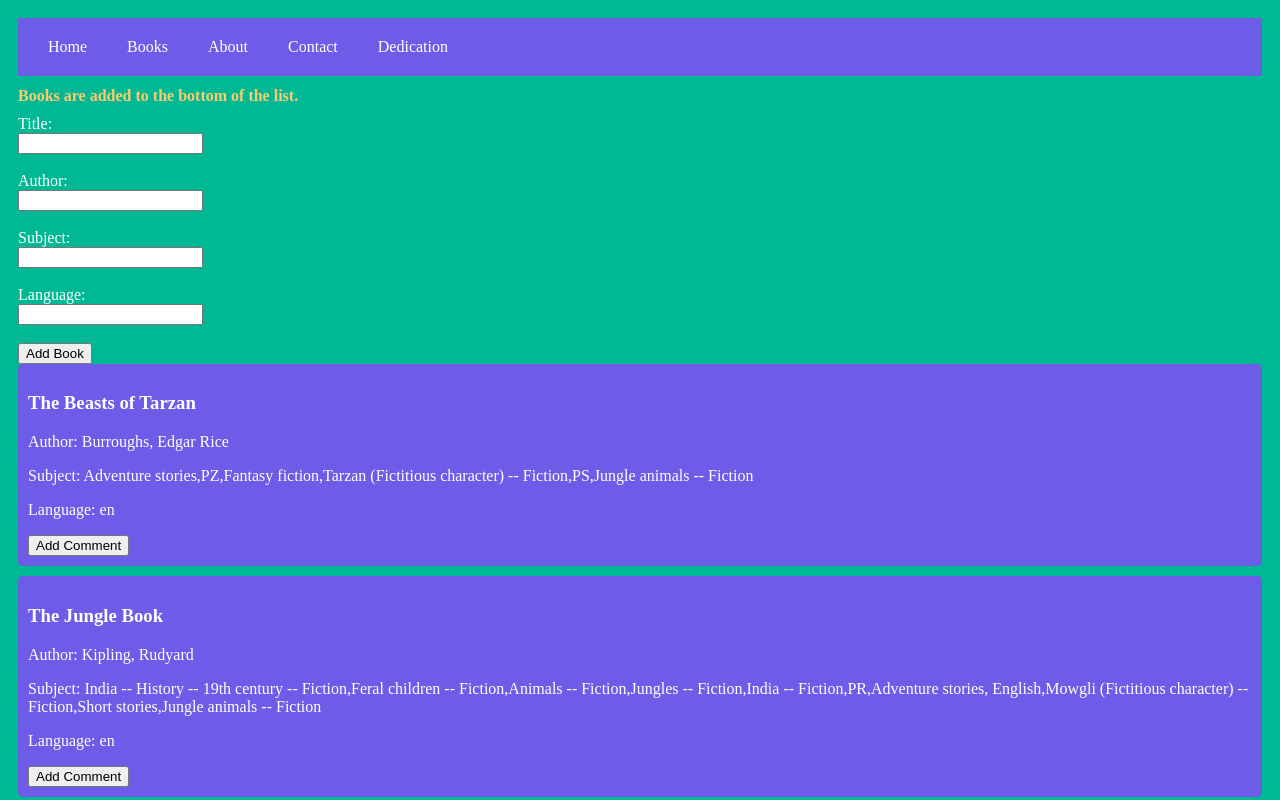
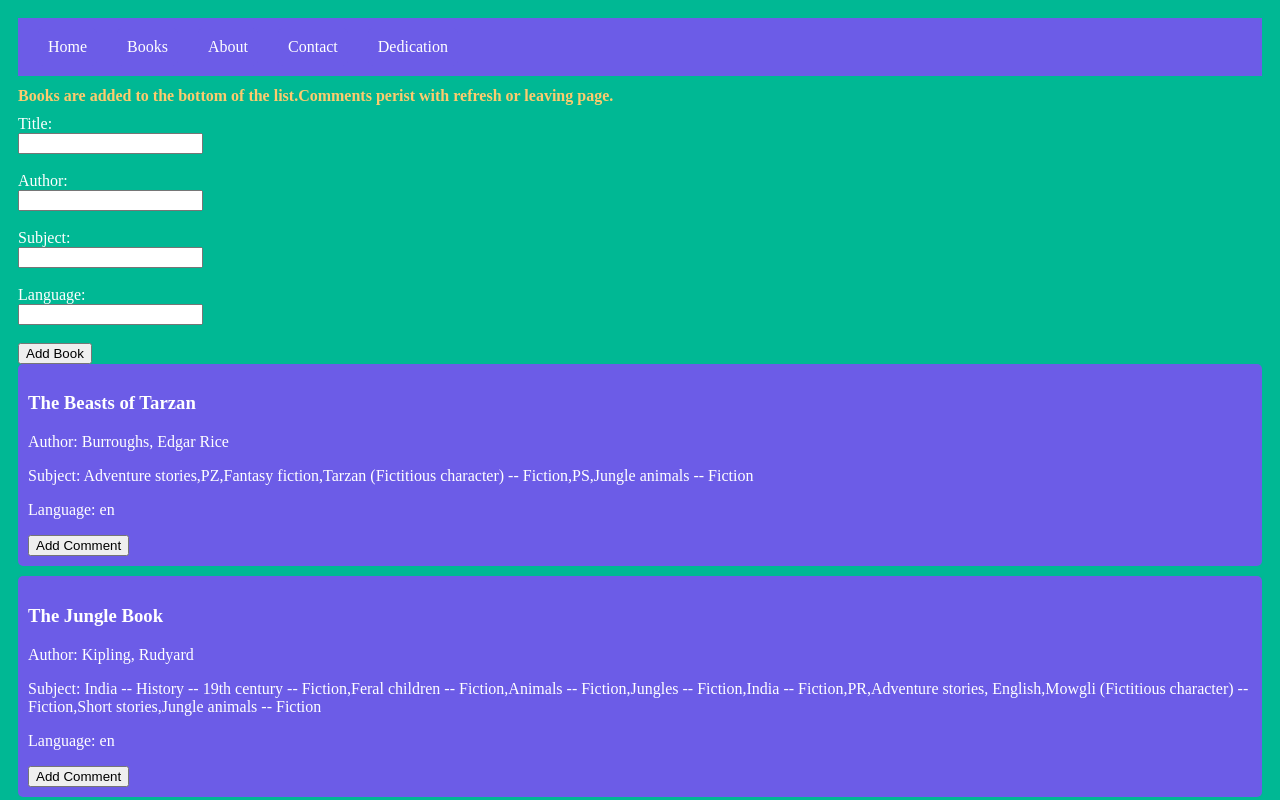
Before and after one commit to CappelliniJ/Bookshelf-App-Project, a plain HTML site: page BookShelf.html in a window 1280 px wide. Shown: the top 800 px of the page. Drawn offline with Linux system fonts and the light colour scheme; files whose address does not match are found by name.

Commit message:
added some words.

```diff
--- a/BookShelf.html
+++ b/BookShelf.html
@@ -18,7 +18,7 @@
       </nav>
     </header>
 
-    <h1>Books are added to the bottom of the list.</h1>
+    <h1>Books are added to the bottom of the list.Comments perist with refresh or leaving page.</h1>
 
 
 
```
